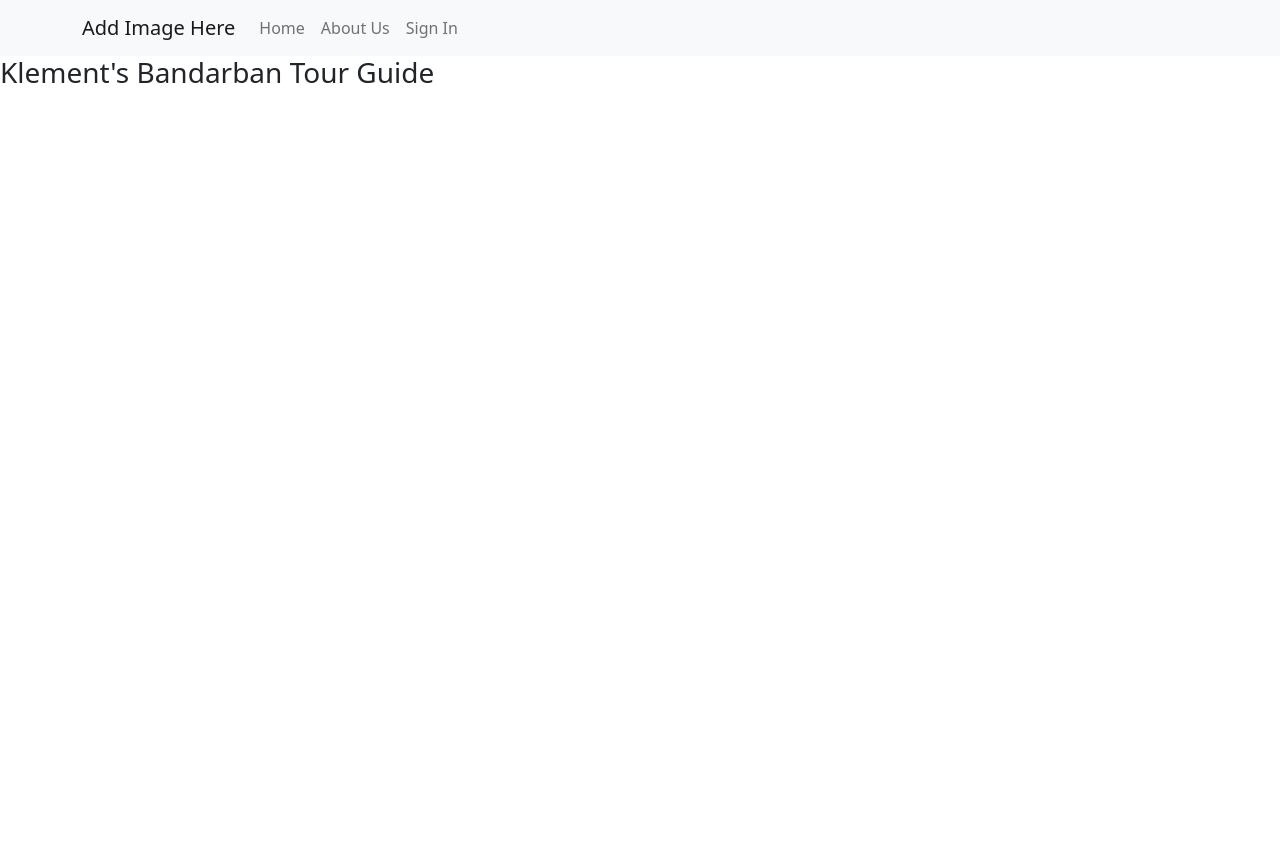
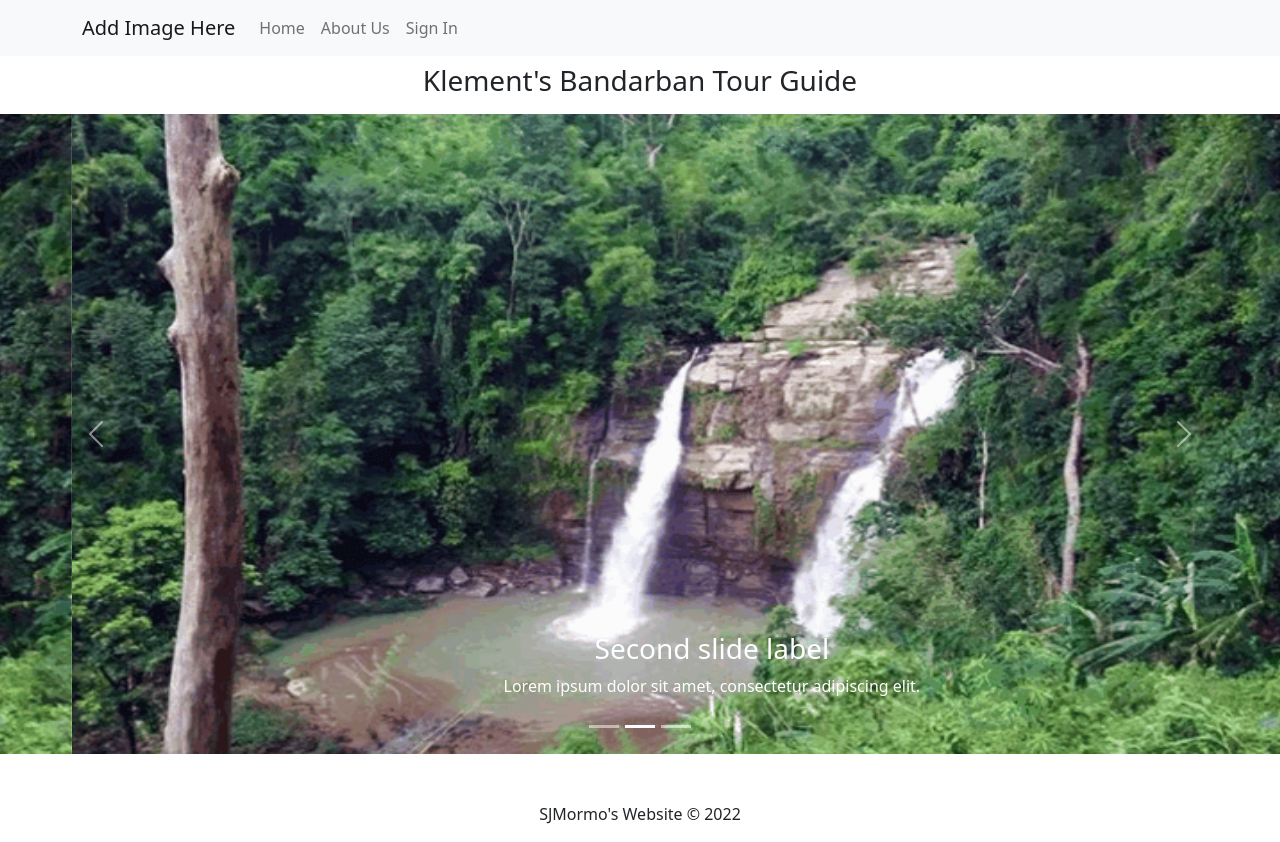
Before and after one commit to SJMormo/klement-tour-guide, a React (Create React App) app: page / in a window 1280 px wide. Before the commit the page ends 800 px from the top, so only its background shows below. Built offline with nearby package versions, Linux system fonts and the light colour scheme; no server answers.

Commit message:
Banner and footer added

```diff
--- a/src/App.js
+++ b/src/App.js
@@ -1,6 +1,7 @@
 import { Route, Routes } from 'react-router-dom';
 import './App.css';
 import About from './components/About/About';
+import Footer from './components/Footer/Footer';
 import Header from './components/Header/Header';
 import Home from './components/Home/Home';
 import NotFound from './components/NotFound/NotFound';
@@ -19,6 +20,7 @@ function App() {
         <Route path="/signup" element={<SignUp />} />
         <Route path="*" element={<NotFound />} />
       </Routes>
+      <Footer></Footer>
     </div>
   );
 }
--- /dev/null
+++ b/src/components/Banner/Banner.js
@@ -0,0 +1,55 @@
+import React, { useState } from 'react';
+import { Carousel } from 'react-bootstrap';
+import image1 from '../../images/Banner-images/image-1.png'
+
+const Banner = () => {
+    const [index, setIndex] = useState(0);
+
+    const handleSelect = (selectedIndex, e) => {
+        setIndex(selectedIndex);
+    };
+
+    return (
+        <Carousel activeIndex={index} onSelect={handleSelect}>
+            <Carousel.Item>
+                <img style={{ height: '40rem' }}
+                    className="d-block w-100"
+                    src={image1}
+                    alt="First slide"
+                />
+                <Carousel.Caption>
+                    <h3>First slide label</h3>
+                    <p>Nulla vitae elit libero, a pharetra augue mollis interdum.</p>
+                </Carousel.Caption>
+            </Carousel.Item>
+            <Carousel.Item>
+                <img style={{ height: '40rem' }}
+                    className="d-block w-100"
+                    src={image1}
+                    alt="Second slide"
+                />
+
+                <Carousel.Caption>
+                    <h3>Second slide label</h3>
+                    <p>Lorem ipsum dolor sit amet, consectetur adipiscing elit.</p>
+                </Carousel.Caption>
+            </Carousel.Item>
+            <Carousel.Item>
+                <img style={{ height: '40rem' }}
+                    className="d-block w-100"
+                    src={image1}
+                    alt="Third slide"
+                />
+
+                <Carousel.Caption>
+                    <h3>Third slide label</h3>
+                    <p>
+                        Praesent commodo cursus magna, vel scelerisque nisl consectetur.
+                    </p>
+                </Carousel.Caption>
+            </Carousel.Item>
+        </Carousel>
+    );
+};
+
+export default Banner;
--- /dev/null
+++ b/src/components/Footer/Footer.js
@@ -0,0 +1,12 @@
+import React from 'react';
+
+const Footer = () => {
+    const year = new Date().getFullYear();
+    return (
+        <div>
+            <p className='text-center mt-5'>SJMormo's Website &#169; {year}</p>
+        </div>
+    );
+};
+
+export default Footer;
--- a/src/components/Home/Home.js
+++ b/src/components/Home/Home.js
@@ -1,9 +1,11 @@
 import React from 'react';
+import Banner from '../Banner/Banner';
 
 const Home = () => {
     return (
         <div>
-            <h3>Klement's Bandarban Tour Guide</h3>
+            <h3 className='text-center mt-2 mb-3'>Klement's Bandarban Tour Guide</h3>
+            <Banner></Banner>
         </div>
     );
 };
```
Also changed, not shown: src/images/Banner-images/image-1.png (added).
